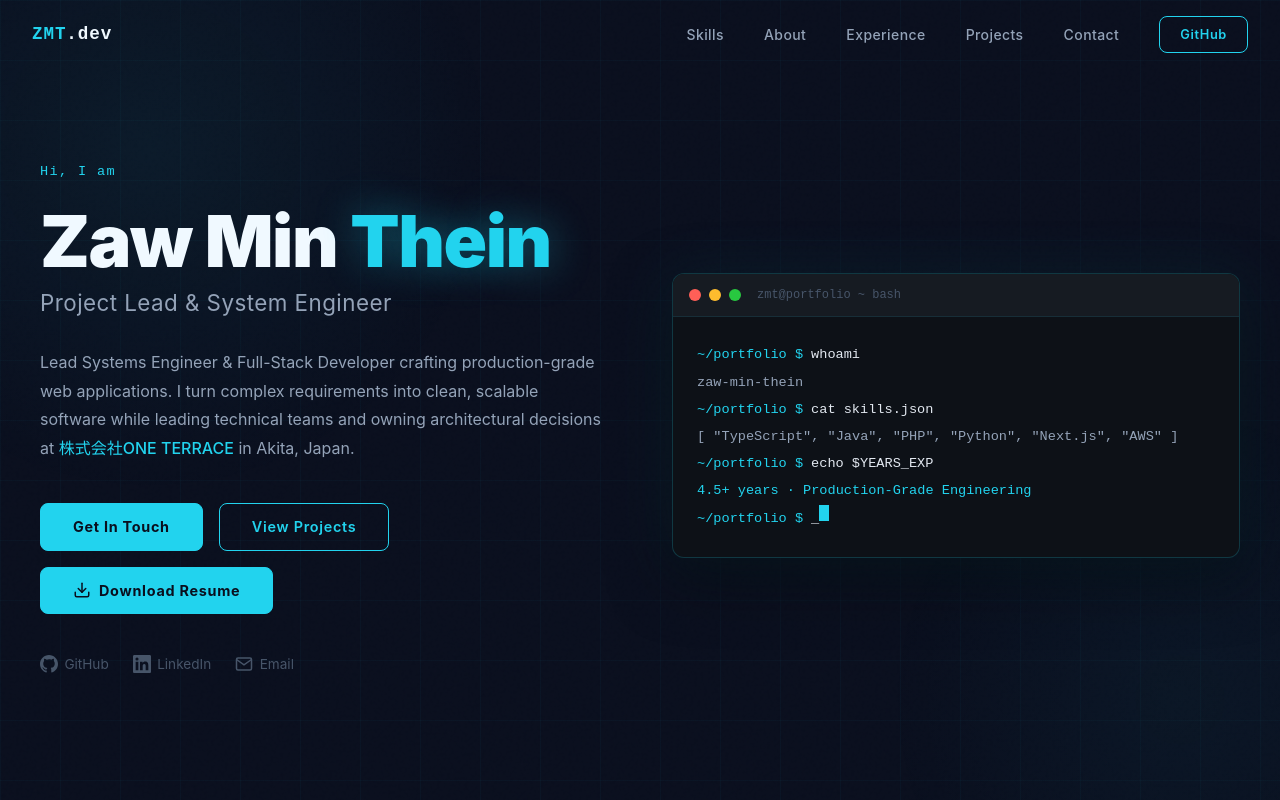
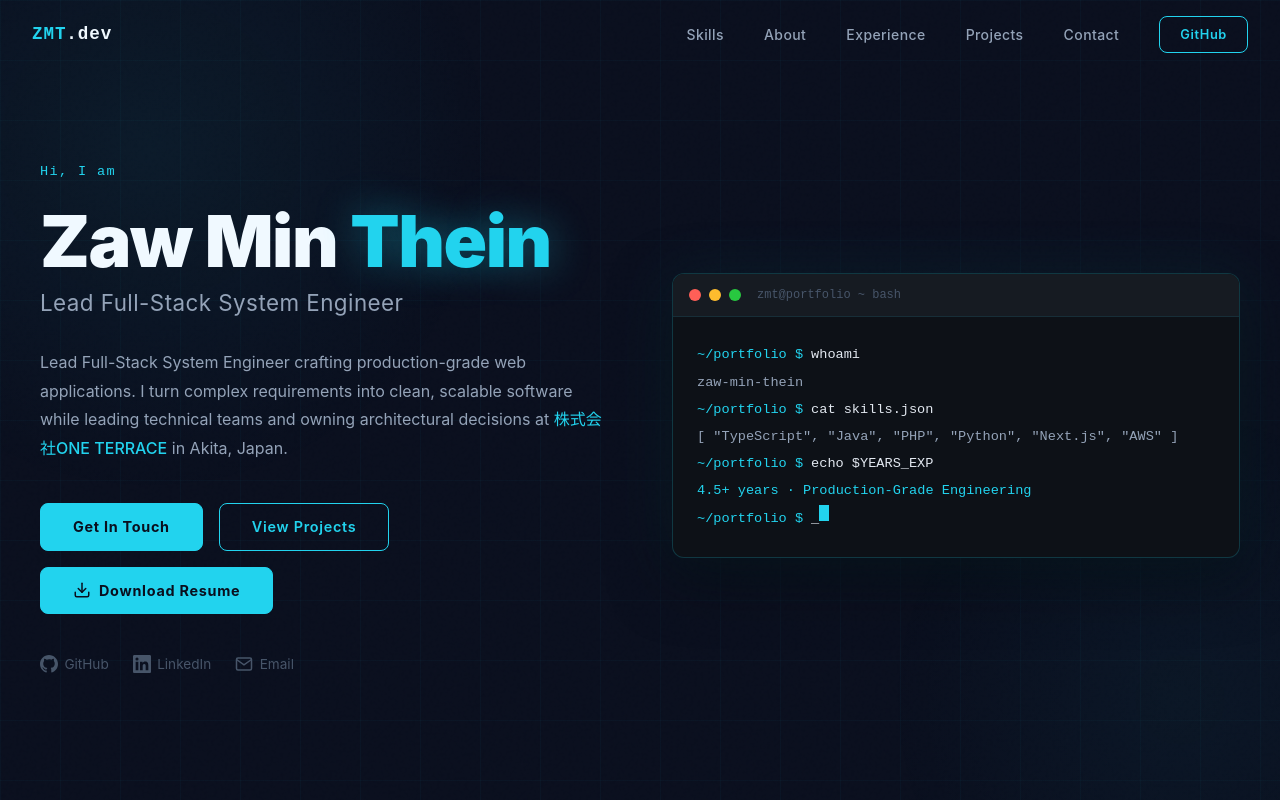
Before and after one commit to ZawMinTheinDEV/portfolio, a Next.js app: page / in a window 1280 px wide. Shown: the top 800 px of the page. Built offline with nearby package versions, Linux system fonts and the light colour scheme.

Commit message:
chore: standardize job title to Lead Full-Stack System Engineer across components

```diff
--- a/src/components/Experience.tsx
+++ b/src/components/Experience.tsx
@@ -1,6 +1,6 @@
 const experiences = [
     {
-        role: "Project Lead and System Engineer",
+        role: "Lead Full-Stack System Engineer",
         company: "株式会社ONE TERRACE",
         location: "Tokyo, Japan | Satellite Office in Akita, Japan",
         period: "May 2023 — Present",
--- a/src/components/Hero.tsx
+++ b/src/components/Hero.tsx
@@ -120,7 +120,7 @@ export default function Hero() {
                             letterSpacing: "0.02em",
                         }}
                     >
-                        Project Lead &amp; System Engineer
+                        Lead Full-Stack System Engineer
                     </h2>
 
                     <p
@@ -133,7 +133,7 @@ export default function Hero() {
                             marginBottom: "2.5rem",
                         }}
                     >
-                        Lead Systems Engineer & Full-Stack Developer crafting production-grade web applications.
+                        Lead Full-Stack System Engineer crafting production-grade web applications.
                         I turn complex requirements into clean, scalable software while leading technical teams
                         and owning architectural decisions at{" "}
                         <span style={{ color: "var(--cyan)", fontWeight: 500 }}>
```
